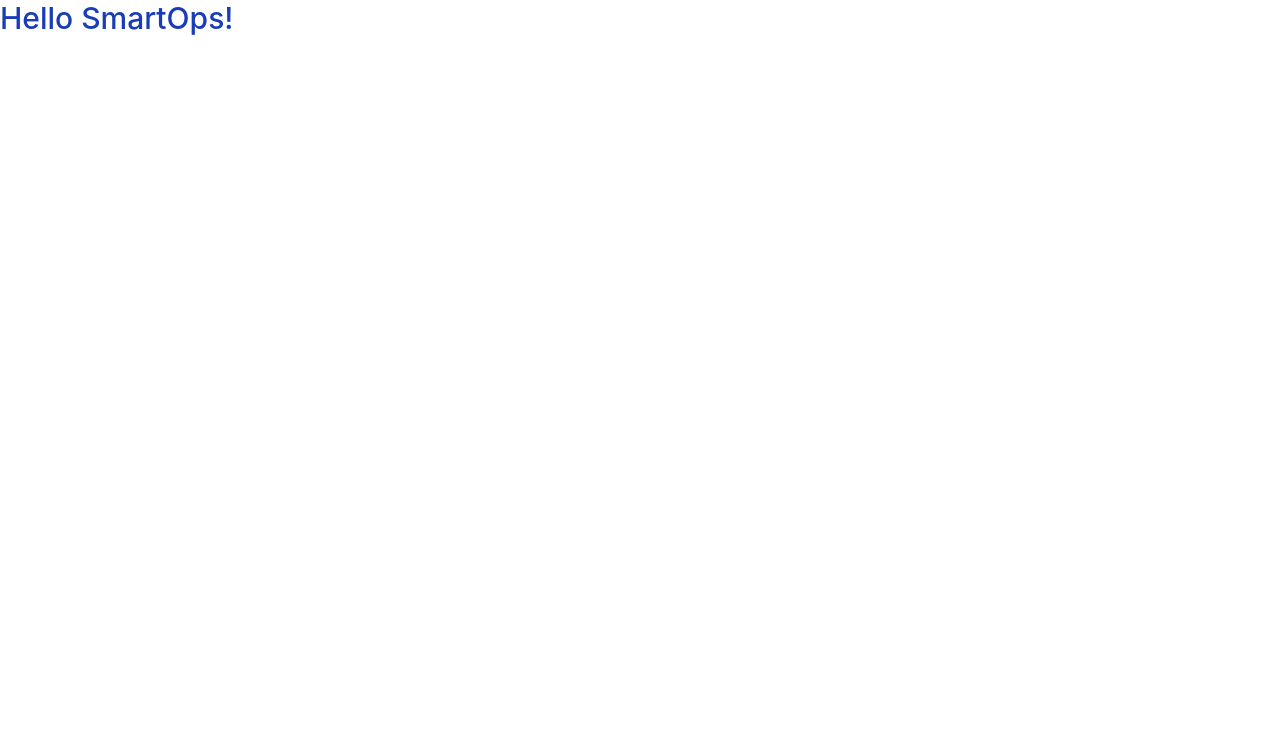
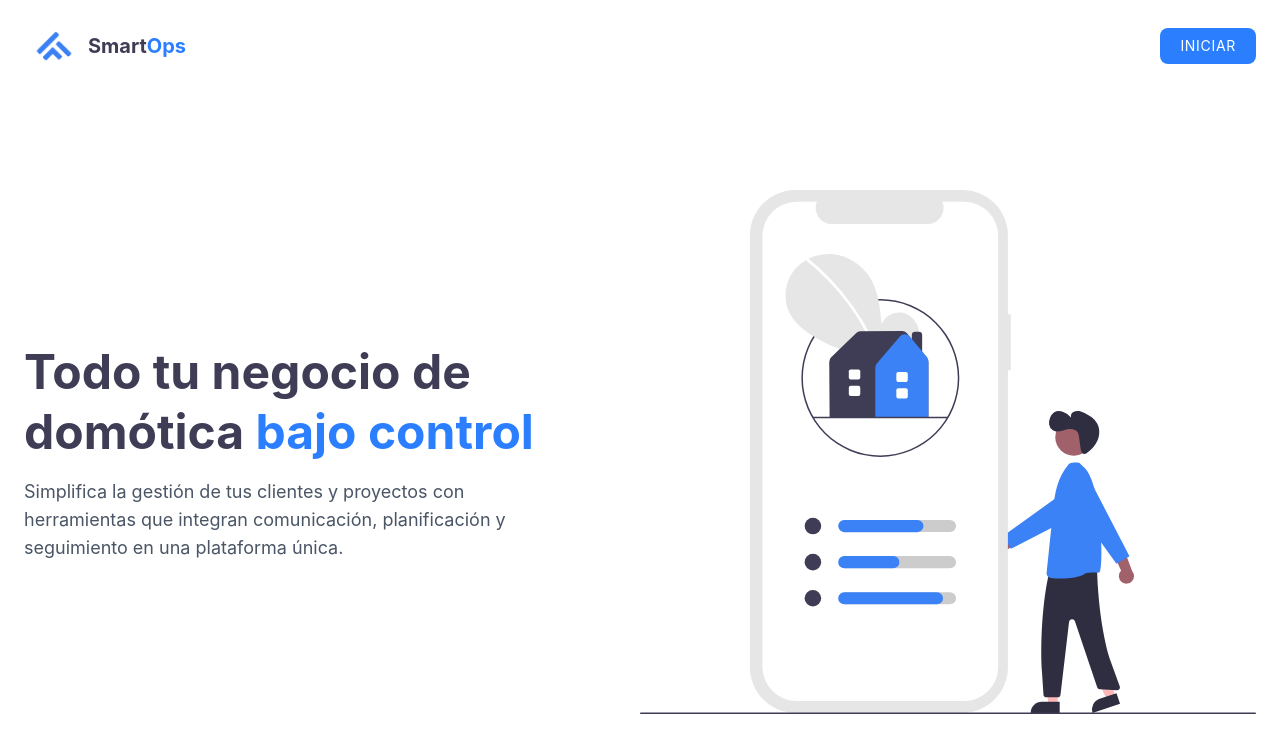
Before and after one commit to brxnzy/SmartOps, a React (Vite) app: page / in a window 1280 px wide. Shown: the top 752 px of the page. Built offline with nearby package versions, Linux system fonts and the light colour scheme.

Commit message:
Landing page hecha

```diff
--- a/src/App.tsx
+++ b/src/App.tsx
@@ -1,10 +1,11 @@
 import { Route, Routes } from "react-router-dom"
+import Landing from "./screens/landing"
 
 function App() {
 
   return (
     <Routes>
-      <Route path="/" element={<h1 className="text-3xl text-blue-800 font-medium">Hello SmartOps!</h1>} />
+      <Route path="/" element={<Landing />} />
     </Routes>
   )
 }
--- /dev/null
+++ b/src/screens/landing.tsx
@@ -0,0 +1,70 @@
+import { useEffect } from "react";
+import landingImg from "../assets/landin2.svg";
+import logoImg from "../assets/SmartOps.png";
+
+const Landing: React.FC = () => {
+  // Bloquear scroll del body
+  useEffect(() => {
+    document.body.style.overflow = "hidden";
+    return () => {
+      document.body.style.overflow = "auto";
+    };
+  }, []);
+
+  return (
+    <header className="h-screen overflow-hidden bg-white white:bg-gray-900">
+      {/* NAVBAR SOLO LOGO */}
+      <nav className="bg-white white:bg-gray-900">
+        <div className="container px-6 py-4 mx-auto flex items-center justify-between">
+          {/* LOGO + TITULO */}
+          <div className="flex items-center space-x-1">
+            <img className="w-auto h-30 sm:h-15" src={logoImg} alt="Logo" />
+            <h1 className="text-xl font-bold">
+              <span style={{ color: "#3F3D56" }}>Smart</span>
+              <span className="text-blue-500">Ops</span>
+            </h1>
+          </div>
+
+          {/* BOTON */}
+          <button
+            className="px-5 py-2 text-sm tracking-wider text-white uppercase
+                 transition-colors duration-300 transform bg-blue-500 rounded-lg
+                 hover:bg-blue-600 focus:outline-none"
+          >
+            Iniciar
+          </button>
+        </div>
+      </nav>
+
+      {/* HERO */}
+      <div className="container px-6 h-[calc(100vh-80px)] mx-auto flex items-center">
+        <div className="items-center lg:flex w-full">
+          {/* TEXTO */}
+          <div className="w-full lg:w-1/2">
+            <div className="lg:max-w-lg">
+              <h1 className="text-4xl font-bold leading-tight text-[#3F3D56] lg:text-5xl">
+                Todo tu negocio de domótica <span className="text-blue-500">bajo control</span>
+
+              </h1>
+
+              <p className="mt-4 text-lg text-gray-600">
+               Simplifica la gestión de tus clientes y proyectos con herramientas que integran comunicación, planificación y seguimiento en una plataforma única.
+              </p>
+            </div>
+          </div>
+
+          {/* IMAGEN */}
+          <div className="flex items-center justify-center w-full lg:w-1/2">
+            <img
+              className="w-full max-h-[80vh] object-contain"
+              src={landingImg}
+              alt="Smart Home Illustration"
+            />
+          </div>
+        </div>
+      </div>
+    </header>
+  );
+};
+
+export default Landing;
```
Also changed, not shown: src/assets/SmartOps.png (added), src/assets/landin2.svg (added), src/screens/f.txt (deleted).
